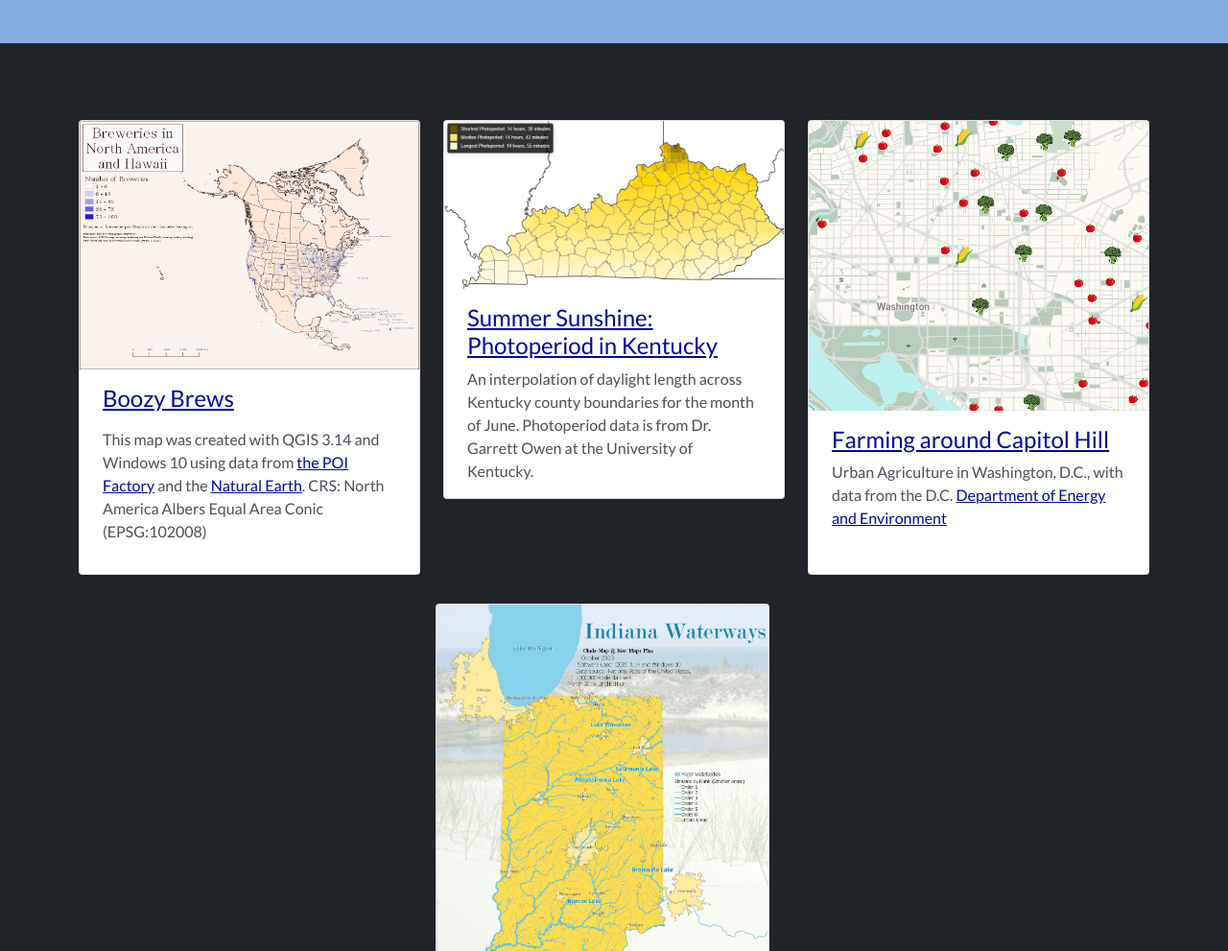
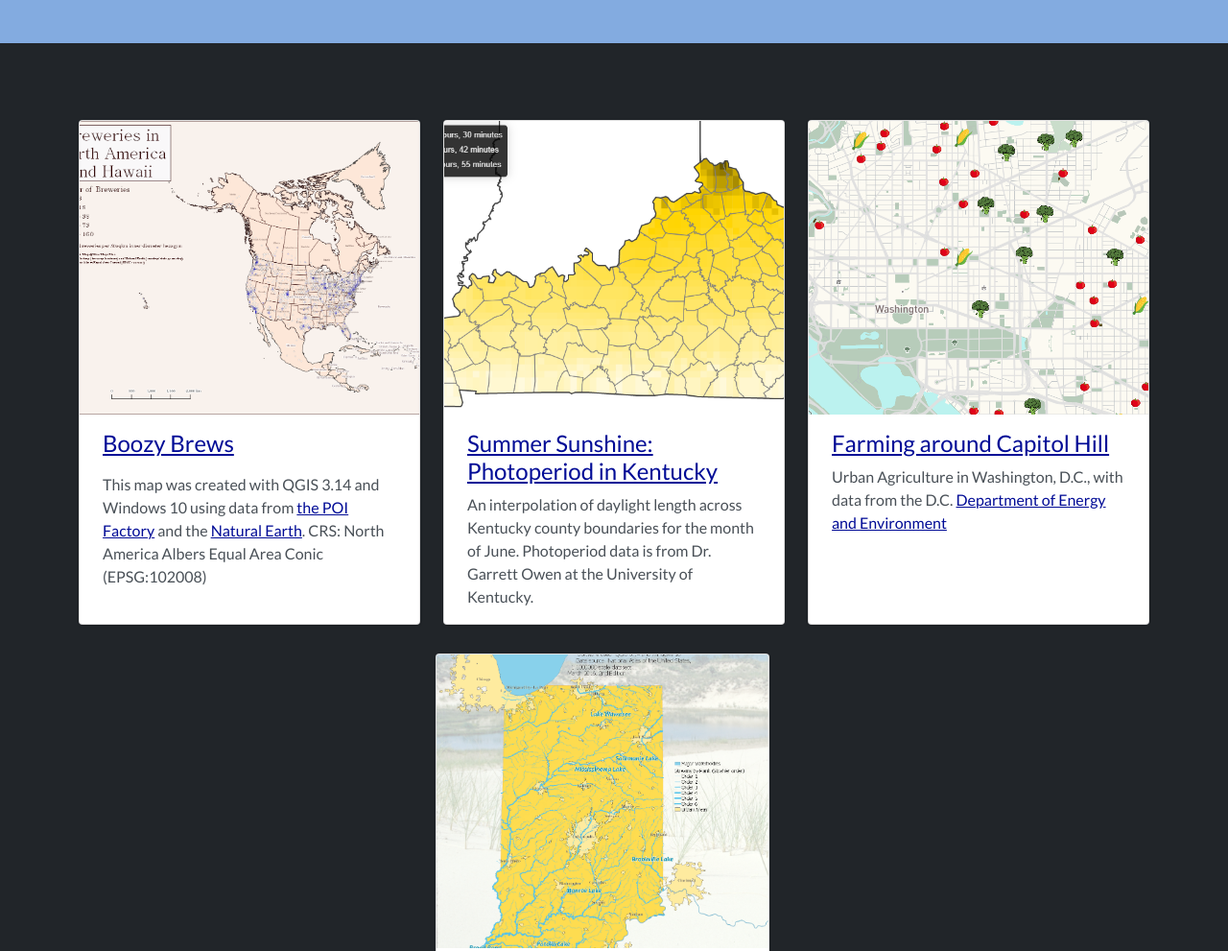
Before and after one commit to chels-map/chels-map.github.io, a plain HTML site: page index.html in a window 1280 px wide. Shown: the part 440-1431 px from the top of the page at 96% size. Drawn offline with Linux system fonts and the light colour scheme.

Commit message:
example images same height regardless of size

```diff
--- a/css/styles.css
+++ b/css/styles.css
@@ -31,3 +31,8 @@ section {
 a {
   color: rgb(1, 11, 150);
 }
+
+.fit-image {
+  object-fit: cover;
+  height: calc(50px + 20vw);
+}
--- a/index.html
+++ b/index.html
@@ -89,7 +89,7 @@
             <div class="card h-100">
               <a href="#"
                 ><img
-                  class="card-img-top"
+                  class="card-img-top fit-image"
                   src="images/breweries_1200px.png"
                   alt="Breweries of North America"
               /></a>
@@ -110,7 +110,7 @@
             <div class="card h-80">
               <a href="#"
                 ><img
-                  class="card-img-top"
+                  class="card-img-top fit-image"
                   src="images/ky_photoperiod_thumbnail.PNG"
                   alt=""
               /></a>
@@ -129,7 +129,7 @@
             <div class="card h-100">
               <a href="#"
                 ><img
-                  class="card-img-top"
+                  class="card-img-top fit-image"
                   src="images/urban_ag_dc_thumbnail.png"
                   alt="Farms in Metro D.C."
               /></a>
@@ -148,7 +148,7 @@
               <div class="card h-100">
                 <a href="#"
                   ><img
-                    class="card-img-top"
+                    class="card-img-top fit-image"
                     src="images/Indiana_Waterways_1200px.png"
                     alt="Waterways of Indiana"
                 /></a>
```
